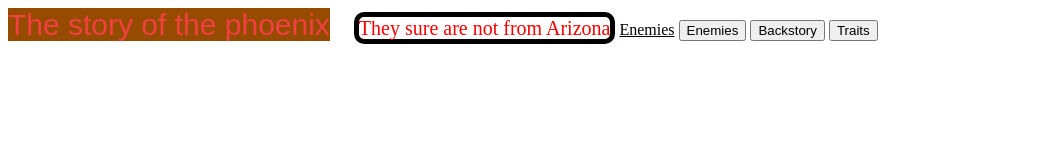
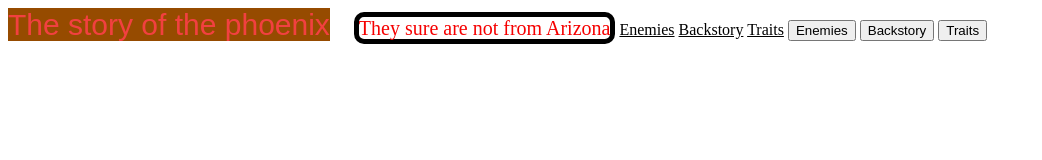
Before and after one commit to jdmar3-comp426/a01-kianw97, a website: page index.html in a window 1280 px wide. Shown: the whole page, without its empty margins (0-1042 px from the left). Drawn offline with Linux system fonts and the light colour scheme.

Commit message:
added all links

```diff
--- a/index.html
+++ b/index.html
@@ -10,6 +10,8 @@
         <title_box>The story of the phoenix</title_box>
         <heading>They sure are not from Arizona</heading>
         <a href="enemies.html">Enemies</a>
+        <a href="backstory.html">Backstory</a>
+        <a href="traits.html">Traits</a>
         <button onclick="window.location.href='enemies.html'">Enemies</button>
         <button onclick="window.location.href='backstory.html'">Backstory</button>
         <button onclick="window.location.href='traits.html'">Traits</button>
```
Also changed, not shown: backstory.html (+1 -0 lines), enemies.html (+1 -0 lines), traits.html (+1 -0 lines).
